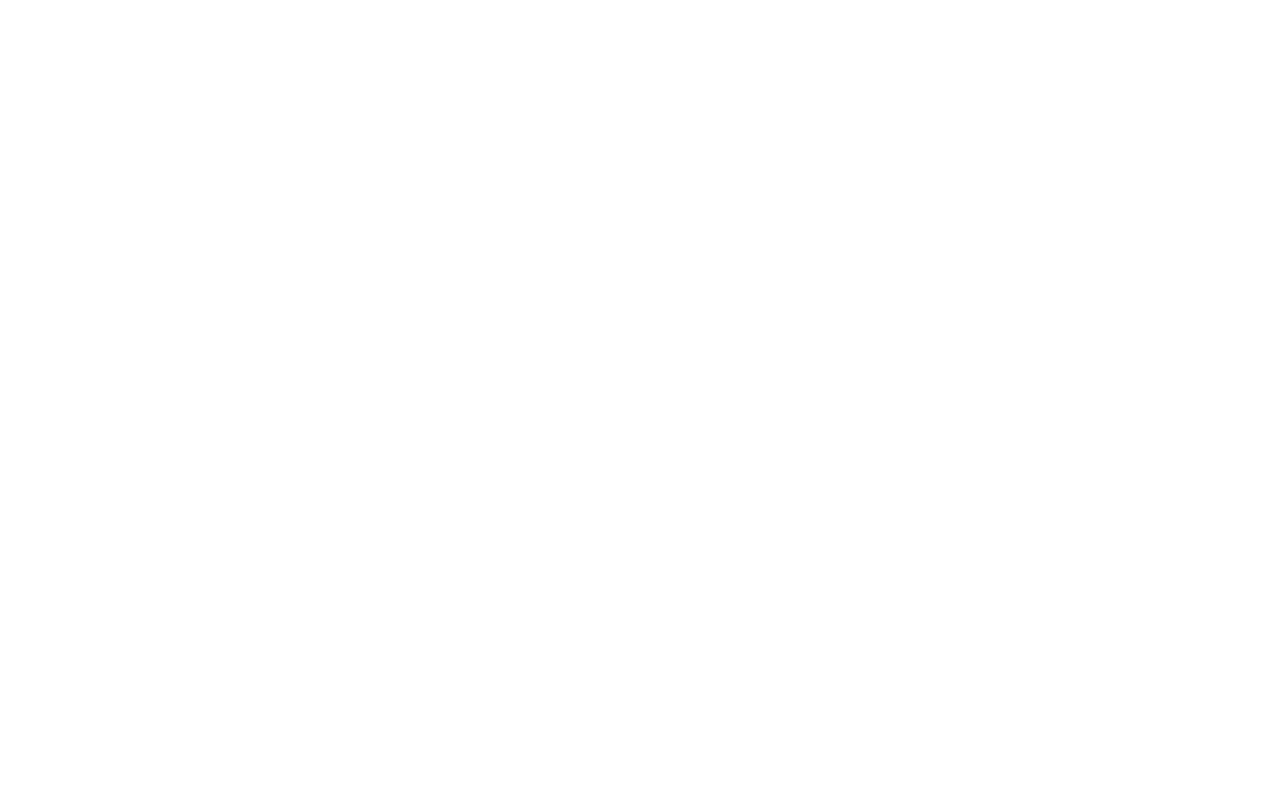
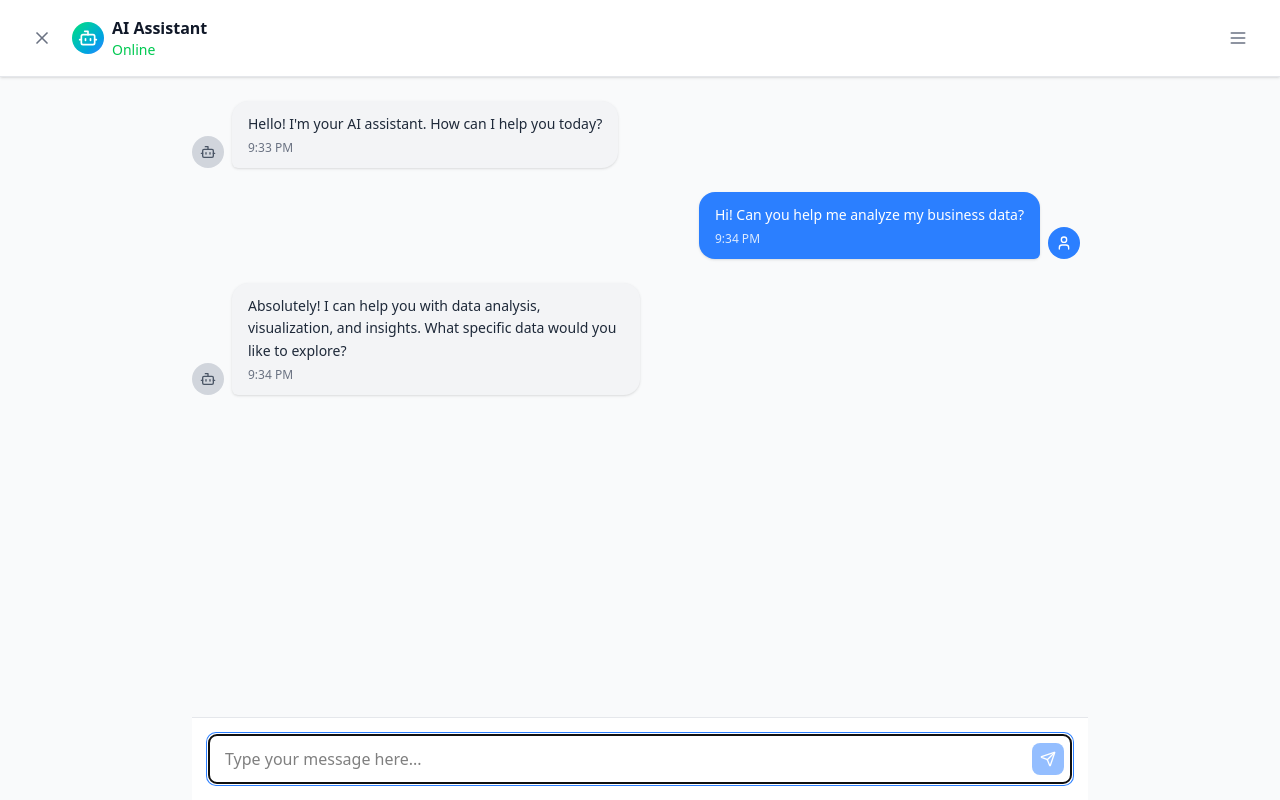
Before and after one commit to AravinthCM/augusta-ui-assessment, a React (Vite) app: page /chat in a window 1280 px wide. Before the commit this address had no page. Built offline with nearby package versions, Linux system fonts and the light colour scheme.

Commit message:
Chat screen added

```diff
--- a/src/App.jsx
+++ b/src/App.jsx
@@ -4,16 +4,14 @@ import { BrowserRouter as Router, Routes, Route } from "react-router-dom";
 // Pages
 import Landing from "./pages/Landing";
 import Dashboard from "./pages/Dashboard";
-// import Chat from "./pages/Chat";
-// import NotFound from "./pages/NotFound";
-
+import ChatPage from "./pages/ChatPage";
 const App = () => {
   return (
     <Router>
       <Routes>
         <Route path="/" element={<Landing />} />
         <Route path="/dashboard" element={<Dashboard />} />
-        {/* <Route path="/chat" element={<Chat />} /> */}
+        <Route path="/chat" element={<ChatPage />} />
         {/* <Route path="*" element={<NotFound />} /> */}
       </Routes>
     </Router>
--- /dev/null
+++ b/src/components/chat/ChatInput.jsx
@@ -0,0 +1,49 @@
+import React, { useState, useRef, useEffect } from 'react';
+import { Send, X } from 'lucide-react';
+
+const ChatInput = ({ onSendMessage }) => {
+  const [message, setMessage] = useState('');
+  const inputRef = useRef(null);
+
+  const handleSubmit = () => {
+    if (message.trim()) {
+      onSendMessage(message);
+      setMessage('');
+    }
+  };
+
+  const handleKeyPress = (e) => {
+    if (e.key === 'Enter' && !e.shiftKey) {
+      e.preventDefault();
+      handleSubmit();
+    }
+  };
+
+  return (
+    <div className="border-t border-gray-200 bg-white p-4">
+      <div className="flex space-x-4">
+        <div className="flex-1 relative">
+          <input
+            ref={inputRef}
+            type="text"
+            value={message}
+            onChange={(e) => setMessage(e.target.value)}
+            onKeyPress={handleKeyPress}
+            placeholder="Type your message here..."
+            className="w-full px-4 py-3 pr-12 border border-gray-300 rounded-lg focus:ring-2 focus:ring-blue-500 focus:border-transparent resize-none"
+            autoFocus
+          />
+          <button
+            onClick={handleSubmit}
+            disabled={!message.trim()}
+            className="absolute right-2 top-1/2 transform -translate-y-1/2 p-2 bg-blue-500 text-white rounded-lg hover:bg-blue-600 disabled:opacity-50 disabled:cursor-not-allowed transition-all duration-200"
+          >
+            <Send className="w-4 h-4" />
+          </button>
+        </div>
+      </div>
+    </div>
+  );
+};
+
+export default ChatInput;
--- /dev/null
+++ b/src/components/chat/ChatMessage.jsx
@@ -0,0 +1,48 @@
+import React, { useState, useRef, useEffect } from 'react';
+import { User, Bot, X } from 'lucide-react';
+
+// Chat Message Component
+const ChatMessage = ({ message, isUser, timestamp }) => {
+  const [isVisible, setIsVisible] = useState(false);
+
+  useEffect(() => {
+    const timer = setTimeout(() => setIsVisible(true), 100);
+    return () => clearTimeout(timer);
+  }, []);
+
+  return (
+    <div
+      className={`flex ${isUser ? 'justify-end' : 'justify-start'} mb-6 transition-all duration-500 ${
+        isVisible ? 'opacity-100 translate-y-0' : 'opacity-0 translate-y-4'
+      }`}
+    >
+      <div className={`flex max-w-xs lg:max-w-md ${isUser ? 'flex-row-reverse' : 'flex-row'} items-end space-x-2`}>
+        <div
+          className={`w-8 h-8 rounded-full flex items-center justify-center flex-shrink-0 ${
+            isUser ? 'bg-blue-500 ml-2' : 'bg-gray-300 mr-2'
+          }`}
+        >
+          {isUser ? (
+            <User className="w-4 h-4 text-white" />
+          ) : (
+            <Bot className="w-4 h-4 text-gray-600" />
+          )}
+        </div>
+        <div
+          className={`px-4 py-3 rounded-2xl shadow-sm ${
+            isUser
+              ? 'bg-blue-500 text-white rounded-br-md'
+              : 'bg-gray-100 text-gray-800 rounded-bl-md'
+          }`}
+        >
+          <p className="text-sm leading-relaxed">{message}</p>
+          <p className={`text-xs mt-1 ${isUser ? 'text-blue-100' : 'text-gray-500'}`}>
+            {timestamp}
+          </p>
+        </div>
+      </div>
+    </div>
+  );
+};
+
+export default ChatMessage;
--- /dev/null
+++ b/src/pages/ChatPage.jsx
@@ -0,0 +1,114 @@
+import React, { useState, useRef, useEffect } from 'react';
+import { Bot, Menu, X } from 'lucide-react';
+import ChatInput from '../components/chat/ChatInput';
+import ChatMessage from '../components/chat/ChatMessage';
+
+// Chat Page Component
+const ChatPage = ({ setCurrentPage }) => {
+  const [messages, setMessages] = useState([
+    {
+      id: 1,
+      message: "Hello! I'm your AI assistant. How can I help you today?",
+      isUser: false,
+      timestamp: "9:33 PM"
+    },
+    {
+      id: 2,
+      message: "Hi! Can you help me analyze my business data?",
+      isUser: true,
+      timestamp: "9:34 PM"
+    },
+    {
+      id: 3,
+      message: "Absolutely! I can help you with data analysis, visualization, and insights. What specific data would you like to explore?",
+      isUser: false,
+      timestamp: "9:34 PM"
+    }
+  ]);
+
+  const messagesEndRef = useRef(null);
+
+  const scrollToBottom = () => {
+    messagesEndRef.current?.scrollIntoView({ behavior: "smooth" });
+  };
+
+  useEffect(() => {
+    scrollToBottom();
+  }, [messages]);
+
+  const handleSendMessage = (message) => {
+    const newMessage = {
+      id: messages.length + 1,
+      message,
+      isUser: true,
+      timestamp: new Date().toLocaleTimeString([], { hour: '2-digit', minute: '2-digit' })
+    };
+
+    setMessages(prev => [...prev, newMessage]);
+
+    // Simulate AI response
+    setTimeout(() => {
+      const aiResponse = {
+        id: messages.length + 2,
+        message: "I understand you're looking for help with that. Let me analyze your request and provide you with the best possible assistance.",
+        isUser: false,
+        timestamp: new Date().toLocaleTimeString([], { hour: '2-digit', minute: '2-digit' })
+      };
+      setMessages(prev => [...prev, aiResponse]);
+    }, 1000);
+  };
+
+  return (
+    <div className="h-screen bg-gray-50 flex flex-col">
+      {/* Chat Header */}
+      <div className="bg-white shadow-sm border-b border-gray-200 px-6 py-4">
+        <div className="flex items-center justify-between">
+          <div className="flex items-center space-x-3">
+            <button
+              onClick={() => window.history.back()}
+              className="p-2 hover:bg-gray-100 rounded-lg transition-colors"
+            >
+              <X className="w-5 h-5 text-gray-500" />
+            </button>
+            <div className="flex items-center space-x-2">
+              <div className="w-8 h-8 bg-gradient-to-br from-green-400 to-blue-500 rounded-full flex items-center justify-center">
+                <Bot className="w-5 h-5 text-white" />
+              </div>
+              <div>
+                <h2 className="font-semibold text-gray-900">AI Assistant</h2>
+                <p className="text-sm text-green-500">Online</p>
+              </div>
+            </div>
+          </div>
+          <div className="flex items-center space-x-2">
+            <button className="p-2 hover:bg-gray-100 rounded-lg transition-colors">
+              <Menu className="w-5 h-5 text-gray-500" />
+            </button>
+          </div>
+        </div>
+      </div>
+
+      {/* Chat Messages */}
+      <div className="flex-1 overflow-y-auto p-6 space-y-4">
+        <div className="max-w-4xl mx-auto">
+          {messages.map((msg) => (
+            <ChatMessage
+              key={msg.id}
+              message={msg.message}
+              isUser={msg.isUser}
+              timestamp={msg.timestamp}
+            />
+          ))}
+          <div ref={messagesEndRef} />
+        </div>
+      </div>
+
+      {/* Chat Input */}
+      <div className="max-w-4xl mx-auto w-full">
+        <ChatInput onSendMessage={handleSendMessage} />
+      </div>
+    </div>
+  );
+};
+
+export default ChatPage;
```
